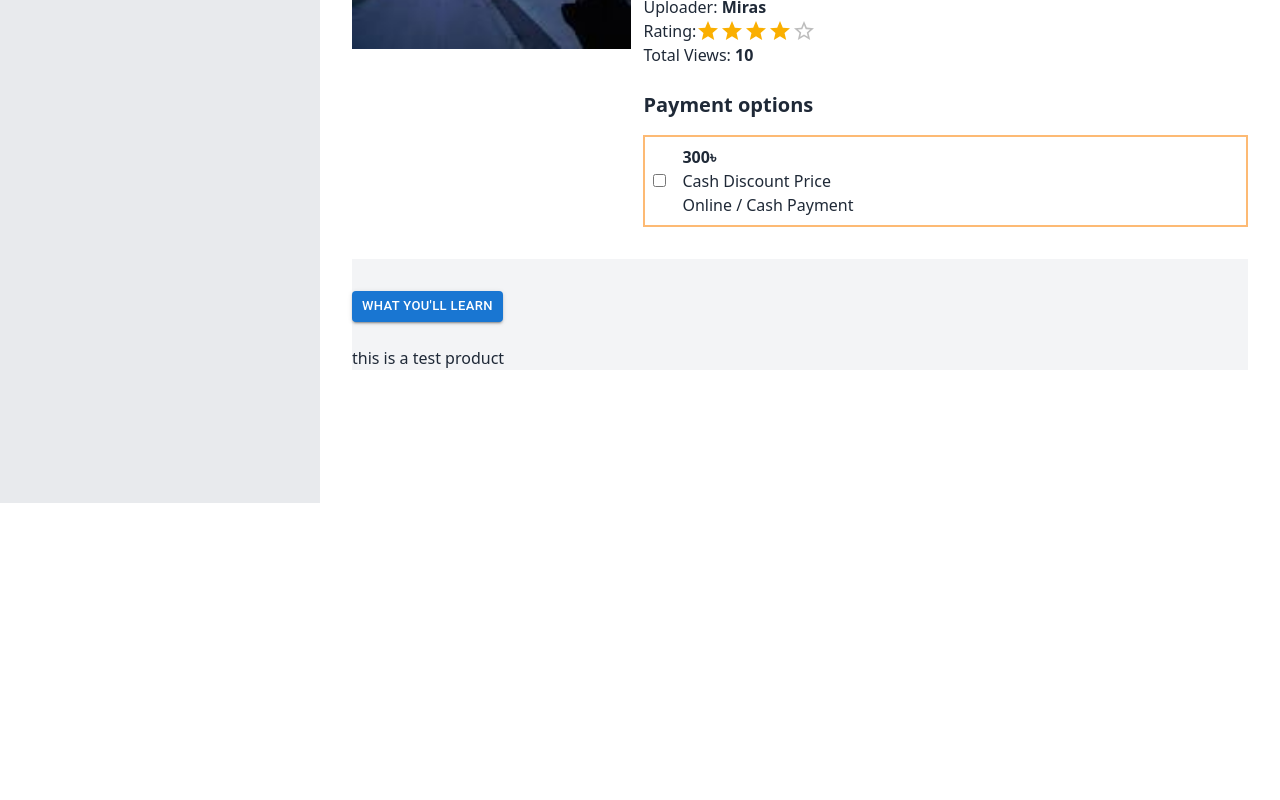
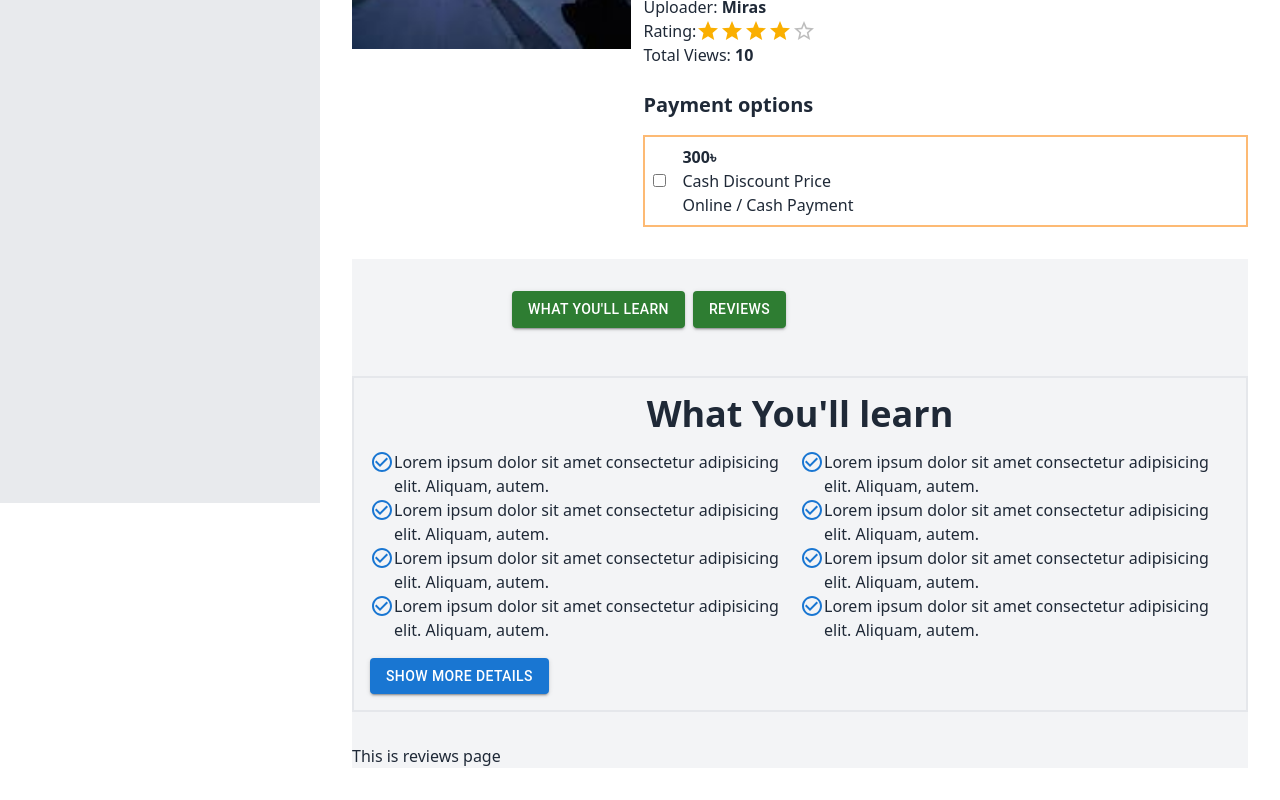
Before and after one commit to Asadullah246/drive, a React (Vite) app: page /1 in a window 1280 px wide. Shown: the part 297-1097 px from the top of the page. Before the commit the page ends 800 px from the top, so only its background shows below. Built offline with nearby package versions, Linux system fonts and the light colour scheme.

Commit message:
what you will learn added

```diff
--- /dev/null
+++ b/src/components/Reviews.jsx
@@ -0,0 +1,33 @@
+import testImage from "../assets/CardImage/download.jpg";
+
+const data =
+{
+    id: 1,
+    name: "product 1",
+    category: "cat 1",
+    sub_category: "sub cat-10",
+    sub_sub_category: "sub sub cat-1",
+    price: 300,
+    uploader: "Miras",
+    description: "this is a test product",
+    review: [], // atar bodol nise rating disi
+    image: testImage,
+    learning_subject: [],
+    total_view: 10,
+
+    // ami add korlam
+    regular_price: 500,
+    status: 'In Stock',
+    rating: 4,
+}
+
+const Reviews = () => {
+
+    return (
+        <div>
+            <h2>This is reviews page</h2>
+        </div>
+    );
+};
+
+export default Reviews;
--- a/src/pages/home/ProductDetails.jsx
+++ b/src/pages/home/ProductDetails.jsx
@@ -5,6 +5,7 @@ import { Button, Rating } from "@mui/material";
 import { useState } from 'react';
 import { LoadingButton } from '@mui/lab';
 import testImage from "../../assets/CardImage/download.jpg";
+import Reviews from '../../components/Reviews';
 
 const data =
 {
@@ -80,14 +81,29 @@ const ProductDetails = () => {
                 </div>
             </div>
             <div className='bg-gray-100 mt-8 p-0'>
+                <div className='max-w-xl mx-auto pt-8'>
+                    <span className='me-2'>
+                        <Button variant="contained" color="success">
+                            What You'll Learn
+                        </Button>
+                    </span>
+                    <span className='me-2'>
+                        <Button variant="contained" color="success">
+                            Reviews
+                        </Button>
+                    </span>
+                </div>
                 <div className='max-w-6xl mx-auto'>
                     <div className='pt-8'>
-                        <Button variant="contained" size="small">
-                            What You'll Learn
-                        </Button>
-                        <p className='mt-6'>{data.description}</p>
+                        <LearningDetails />
                     </div>
-
+                </div>
+            </div>
+            <div className='bg-gray-100 p-0'>
+                <div className='max-w-6xl mx-auto'>
+                    <div className='pt-8'>
+                        <Reviews/>
+                    </div>
                 </div>
             </div>
         </div>
```
